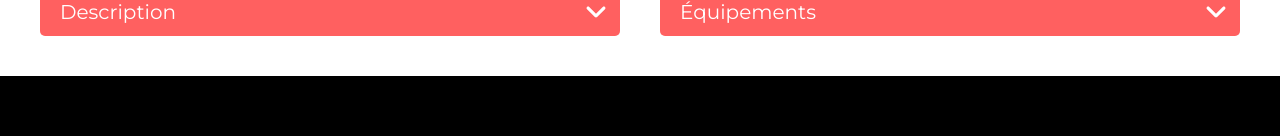
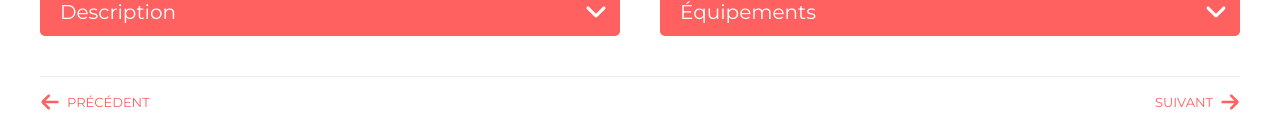
Before and after one commit to cypl/projet11, a React (Create React App) app: page /logements/0979876d in a window 1280 px wide. Shown: the part 777-913 px from the top of the page. Built offline with nearby package versions, Linux system fonts and the light colour scheme.

Commit message:
add NavLodging component

```diff
--- a/src/app.css
+++ b/src/app.css
@@ -13,6 +13,7 @@
 @import './styles/components/loader.css';
 @import './styles/components/loaderSection.css';
 @import './styles/components/gallery.css';
+@import './styles/components/navlodging.css';
 @import './styles/pages/about.css';
 @import './styles/pages/home.css';
 @import './styles/pages/lodging.css';
--- /dev/null
+++ b/src/components/NavLodging.js
@@ -0,0 +1,32 @@
+import { NavLink } from 'react-router-dom'
+
+function NavLodging({ dataPrev, dataNext }) {
+  return (
+    <p className="content_width nav_lodging_wrapper">
+      <NavLink
+        to={`/logements/${dataPrev}`}
+        className={'nav_lodging nav_lodging_prev'}
+      >
+        <span className="nav_lodging_icon">
+          <svg xmlns="http://www.w3.org/2000/svg" viewBox="0 0 448 512">
+            <path d="M9.4 233.4c-12.5 12.5-12.5 32.8 0 45.3l160 160c12.5 12.5 32.8 12.5 45.3 0s12.5-32.8 0-45.3L109.2 288 416 288c17.7 0 32-14.3 32-32s-14.3-32-32-32l-306.7 0L214.6 118.6c12.5-12.5 12.5-32.8 0-45.3s-32.8-12.5-45.3 0l-160 160z" />
+          </svg>
+        </span>
+        <span className="nav_lodging_txt">Précédent</span>
+      </NavLink>
+      <NavLink
+        to={`/logements/${dataNext}`}
+        className={'nav_lodging nav_lodging_next'}
+      >
+        <span className="nav_lodging_txt">Suivant</span>
+        <span className="nav_lodging_icon">
+          <svg xmlns="http://www.w3.org/2000/svg" viewBox="0 0 448 512">
+            <path d="M438.6 278.6c12.5-12.5 12.5-32.8 0-45.3l-160-160c-12.5-12.5-32.8-12.5-45.3 0s-12.5 32.8 0 45.3L338.8 224 32 224c-17.7 0-32 14.3-32 32s14.3 32 32 32l306.7 0L233.4 393.4c-12.5 12.5-12.5 32.8 0 45.3s32.8 12.5 45.3 0l160-160z" />
+          </svg>
+        </span>
+      </NavLink>
+    </p>
+  )
+}
+
+export default NavLodging
--- a/src/pages/Lodging.js
+++ b/src/pages/Lodging.js
@@ -9,12 +9,15 @@ import Owner from '../components/Owner'
 import Rating from '../components/Rating'
 import LoaderSection from '../components/LoaderSection'
 import Gallery from '../components/Gallery'
+import NavLodging from '../components/NavLodging'
 
 function Lodging() {
   const { id } = useParams()
 
   const [data, setData] = useState()
   const [isDataLoading, setDataLoading] = useState(true)
+  const [dataNext, setDataNext] = useState() // correspond juste à un ID
+  const [dataPrev, setDataPrev] = useState() // correspond juste à un ID
 
   useEffect(() => {
     async function fetchData() {
@@ -25,6 +28,22 @@ function Lodging() {
         // ajouter un setTimeOut
         setTimeout(() => {
           setData(dataLodging.find((item) => item.id === id))
+
+          // Données pour la navigation d'un logement à l'autre
+          const lodgingIndex = dataLodging.indexOf(
+            dataLodging.find((item) => item.id === id)
+          )
+          const totalLodging = dataLodging.length
+
+          // Si on arrive au bout de la liste
+          lodgingIndex === totalLodging - 1
+            ? setDataNext(dataLodging[0].id) // on revient au début
+            : setDataNext(dataLodging[lodgingIndex + 1].id) // sinon on passe à la suivante
+
+          // Si on arrive au début de la liste
+          lodgingIndex === 0
+            ? setDataPrev(dataLodging[totalLodging - 1].id) // on va directement à la fin
+            : setDataPrev(dataLodging[lodgingIndex - 1].id) // sinon on passe à la précédente
         }, 1000)
       } catch (error) {
         console.log(error)
@@ -68,6 +87,7 @@ function Lodging() {
               </div>
             </div>
           </div>
+          <NavLodging dataPrev={dataPrev} dataNext={dataNext} />
         </section>
       )}
 
--- /dev/null
+++ b/src/styles/components/navlodging.css
@@ -0,0 +1,37 @@
+.nav_lodging_wrapper {
+  padding-top: 15px;
+  margin-top: 40px;
+  display: flex;
+  flex-wrap: wrap;
+  justify-content: space-between;
+  font-size: 13px;
+  line-height: 20px;
+  text-transform: uppercase;
+  border-top: 1px solid #ededed;
+}
+.nav_lodging {
+  text-decoration: none;
+  color: var(--kasa);
+  display: flex;
+}
+.nav_lodging_prev .nav_lodging_txt {
+  padding-left: 7px;
+}
+.nav_lodging_next .nav_lodging_txt {
+  padding-right: 7px;
+}
+.nav_lodging_icon {
+  height: 20px;
+  width: 20px;
+  position: relative;
+}
+.nav_lodging_icon svg {
+  position: absolute;
+  display: block;
+  height: 100%;
+  width: auto;
+  top: 50%;
+  left: 50%;
+  transform: translate(-50%, -50%);
+  fill: var(--kasa);
+}
```
